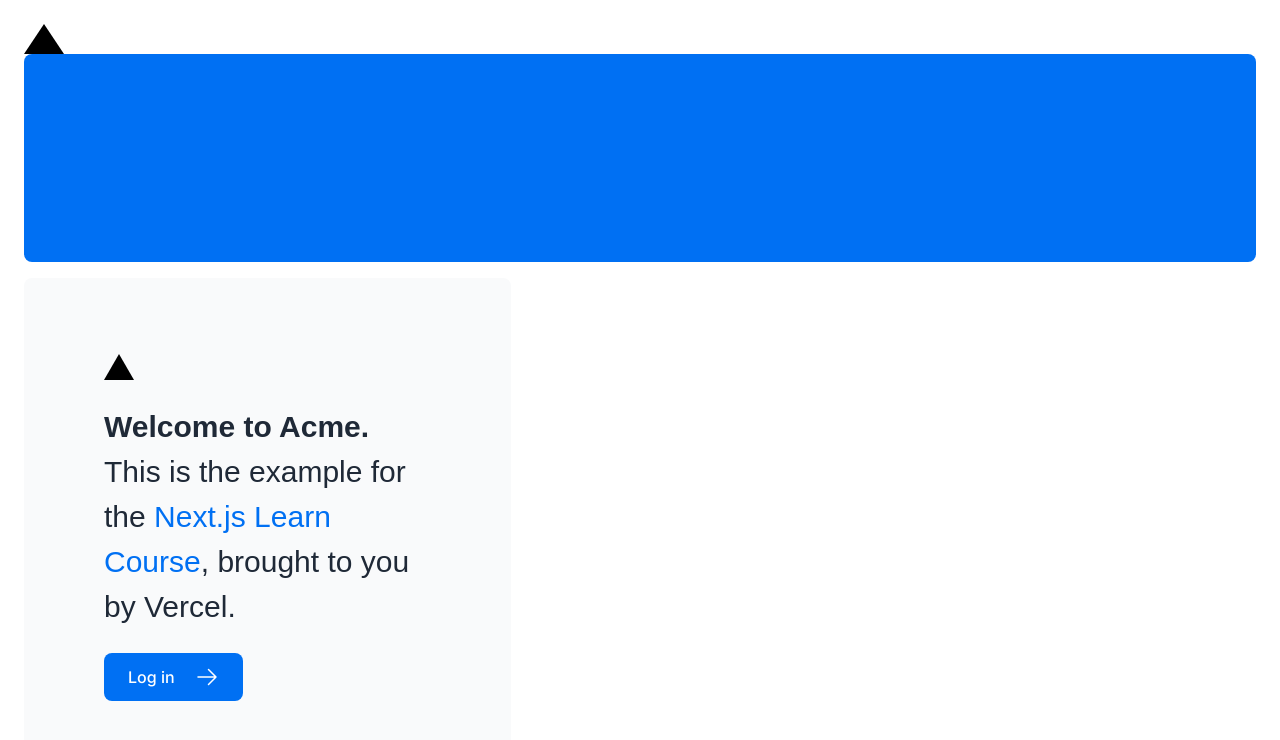
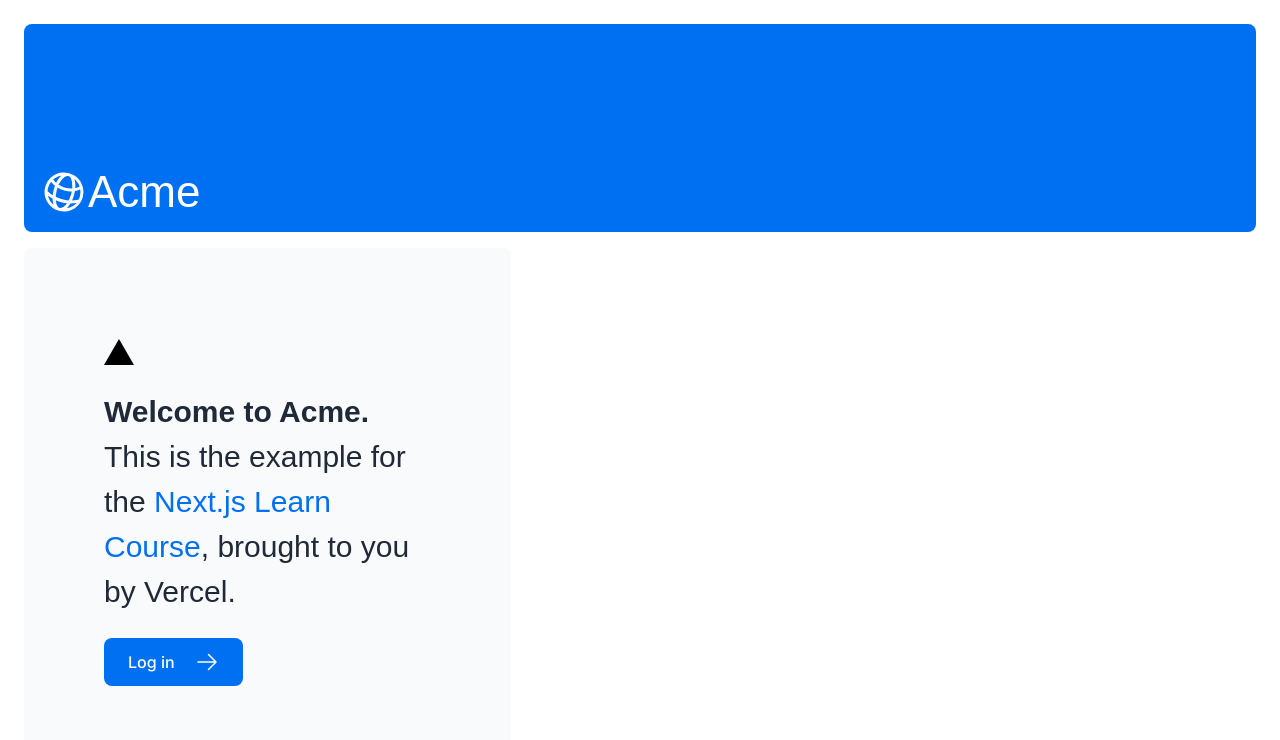
Before and after one commit to fiqme/first-nextjs, a Next.js app: page / in a window 1280 px wide. Shown: the top 740 px of the page. Built offline with nearby package versions, Linux system fonts and the light colour scheme; a web font is replaced by a local one.

Commit message:
add Acme logo, commented unused shape

```diff
--- a/app/page.tsx
+++ b/app/page.tsx
@@ -2,15 +2,15 @@
 import { ArrowRightIcon } from "@heroicons/react/24/outline";
 import Link from "next/link";
 
-import styles from "@/app/ui/home.module.css";
+// import styles from "@/app/ui/home.module.css";
 import { lusitana } from "@/app/ui/fonts";
 
 export default function Page() {
   return (
     <main className="flex min-h-screen flex-col p-6">
-      <div className={styles.shape} />
+      {/* <div className={styles.shape} /> */}
       <div className="flex h-20 shrink-0 items-end rounded-lg bg-blue-500 p-4 md:h-52">
-        {/* <AcmeLogo /> */}
+        <AcmeLogo />
       </div>
       <div className="mt-4 flex grow flex-col gap-4 md:flex-row">
         <div className="flex flex-col justify-center gap-6 rounded-lg bg-gray-50 px-6 py-10 md:w-2/5 md:px-20">
```
